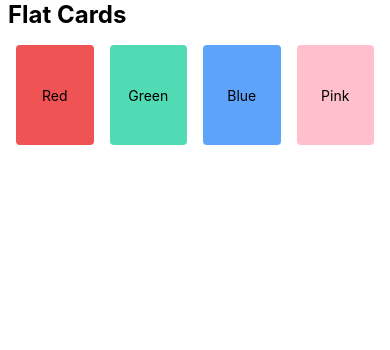
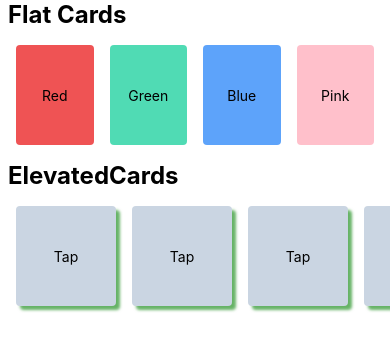
Before and after one commit to Rudraprasad-Mohapatra/React-Native-Project-2-Understanding-Styles, a React Native app: screen / in a window 390 px wide. Shown: the top 350 px of the page. Built offline with nearby package versions, Linux system fonts and the light colour scheme.

Commit message:
React Native Horizontal Scroll: A Complete Overview of Properties and Usage and Thanks to Hitesh Choudhary Sir

```diff
--- a/App.tsx
+++ b/App.tsx
@@ -1,12 +1,14 @@
 import {View, Text, SafeAreaView, ScrollView} from 'react-native';
 import FlatCards from './components/FlatCards';
 import React from 'react';
+import ElevatedCards from './components/ElevatedCards';
 
 const App = () => {
   return (
     <SafeAreaView>
       <ScrollView>
         <FlatCards />
+        <ElevatedCards />
       </ScrollView>
     </SafeAreaView>
   );
--- /dev/null
+++ b/components/ElevatedCards.tsx
@@ -0,0 +1,61 @@
+import { View, Text, StyleSheet, ScrollView } from 'react-native'
+import React from 'react'
+
+export default function ElevatedCards() {
+  return (
+    <View>
+      <Text style={styles.headingText}>ElevatedCards</Text>
+      <ScrollView horizontal={true} style={styles.container}>
+        <View style={[styles.card, styles.cardElevator]}>
+            <Text>Tap</Text>
+        </View>
+        <View style={[styles.card, styles.cardElevator]}>
+            <Text>Tap</Text>
+        </View>
+        <View style={[styles.card, styles.cardElevator]}>
+            <Text>Tap</Text>
+        </View>
+        <View style={[styles.card, styles.cardElevator]}>
+            <Text>Tap</Text>
+        </View>
+        <View style={[styles.card, styles.cardElevator]}>
+            <Text>Tap</Text>
+        </View>
+        <View style={[styles.card, styles.cardElevator]}>
+            <Text>Tap</Text>
+        </View>
+      </ScrollView>
+    </View>
+  )
+}
+
+const styles = StyleSheet.create({
+    headingText: {
+      fontSize: 24,
+      fontWeight: 'bold',
+      paddingHorizontal: 8,
+    },container: {
+        padding: 8,
+    },
+    card:{
+        flex: 1,
+        alignItems: "center",
+        justifyContent:"center",
+        width:100,
+        height:100,
+        borderRadius: 4,
+        margin: 8,
+        color: 'black'
+    },
+    cardElevator:{
+        backgroundColor: "#CAD5E2",
+        elevation: 4,
+        shadowOffset: {
+            width: 4,
+            height: 4
+        },
+        shadowColor: "green",
+        shadowOpacity:0.6,
+        shadowRadius:3
+    }
+})
```
